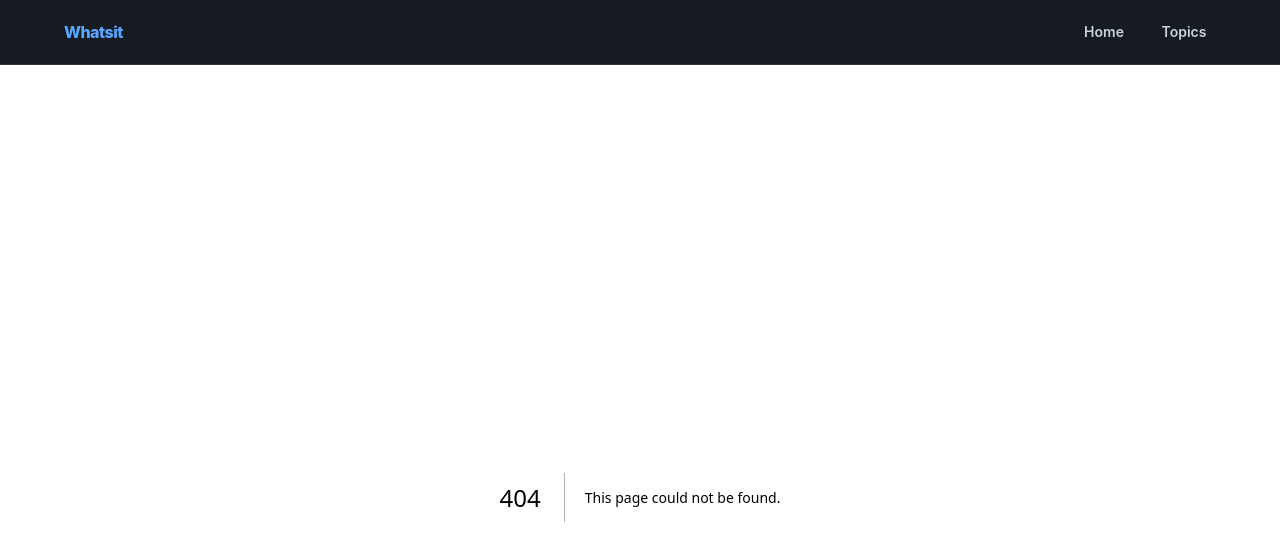
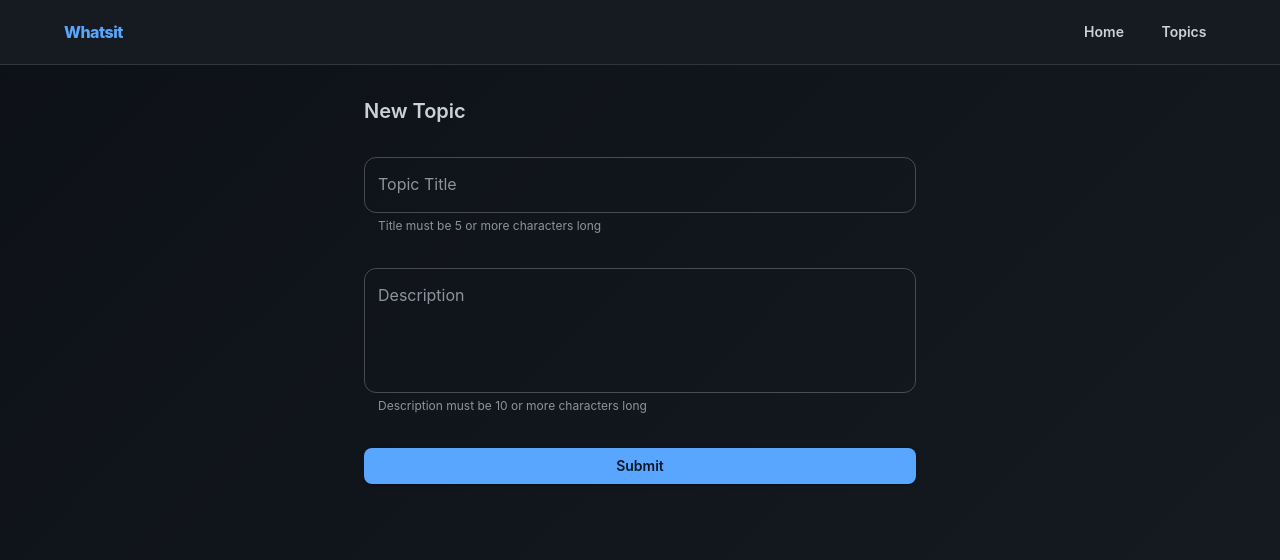
Before and after one commit to mattandbucs34/whatsit-nextjs, a Next.js app: page /topics/new in a window 1280 px wide. Before the commit this address had no page. Shown: the top 560 px of the page. Built offline with nearby package versions, Linux system fonts and the light colour scheme; no server answers; what @mui/material-nextjs would draw is missing.

Commit message:
add ability to create new topic

```diff
--- a/package.json
+++ b/package.json
@@ -12,6 +12,7 @@
   "dependencies": {
     "@emotion/react": "^11.14.0",
     "@emotion/styled": "^11.14.1",
+    "@hookform/resolvers": "^5.4.0",
     "@mui/icons-material": "^7.3.6",
     "@mui/material": "^7.3.6",
     "@mui/material-nextjs": "^9.1.1",
@@ -20,7 +21,9 @@
     "next": "16.1.1",
     "pg": "^8.22.0",
     "react": "19.2.3",
-    "react-dom": "19.2.3"
+    "react-dom": "19.2.3",
+    "react-hook-form": "^7.80.0",
+    "zod": "^4.4.3"
   },
   "devDependencies": {
     "@types/node": "^20",
--- /dev/null
+++ b/src/app/topics/action.ts
@@ -0,0 +1,20 @@
+'use server';
+
+import { addTopic } from '@/db/queries/topics';
+import { TopicInput, topicSchema } from '@/lib/validations/topic';
+import { revalidatePath } from 'next/cache';
+import { redirect } from 'next/navigation';
+
+export const createTopicAction = async (data: TopicInput) => {
+    const result = topicSchema.safeParse(data);
+
+    if (!result.success) {
+        throw new Error('Invalid input data');
+    }
+
+    const newTopic = await addTopic(result.data);
+
+    revalidatePath('/topics');
+
+    redirect(`/topics/${newTopic.id}`);
+};
--- /dev/null
+++ b/src/app/topics/new/page.tsx
@@ -0,0 +1,78 @@
+'use client';
+
+import { useForm, Controller } from 'react-hook-form';
+import { zodResolver } from '@hookform/resolvers/zod';
+import Button from '@mui/material/Button';
+import Container from '@mui/material/Container';
+import Stack from '@mui/material/Stack';
+import TextField from '@mui/material/TextField';
+import Typography from '@mui/material/Typography';
+import { topicSchema, TopicInput } from '@/lib/validations/topic';
+import { createTopicAction } from '../action';
+
+const NewTopicPage = () => {
+    const { control, handleSubmit, formState: { errors, isSubmitting } } = useForm<TopicInput>({
+        resolver: zodResolver(topicSchema),
+        defaultValues: {
+            title: '',
+            description: '',
+        },
+    });
+
+    const onSubmit = async (data: TopicInput) => {
+        await createTopicAction(data);
+    };
+
+    return (
+        <Container maxWidth={'sm'}>
+            <Typography variant={'h4'} component={'h1'} mb={4}>
+                New Topic
+            </Typography>
+
+            <Stack component={'form'} onSubmit={handleSubmit(onSubmit)} spacing={4}>
+                <Controller
+                    name={'title'}
+                    control={control}
+                    render={({ field }) => (
+                        <TextField
+                            {...field}
+                            label={'Topic Title'}
+                            variant={'outlined'}
+                            fullWidth={true}
+                            error={!!errors.title}
+                            helperText={errors.title ? errors.title.message : 'Title must be 5 or more characters long'}
+                        />
+                    )}
+                />
+
+                <Controller
+                    name={'description'}
+                    control={control}
+                    render={({ field }) => (
+                        <TextField
+                            {...field}
+                            label={'Description'}
+                            variant={'outlined'}
+                            multiline={true}
+                            rows={4}
+                            fullWidth={true}
+                            error={!!errors.description}
+                            helperText={errors.description ? errors.description.message : 'Description must be 10 or more characters long'}
+                        />
+                    )}
+                />
+
+                <Button
+                    type={'submit'}
+                    variant={'contained'}
+                    color={'primary'}
+                    disabled={isSubmitting}
+                >
+                    Submit
+                </Button>
+            </Stack>
+        </Container>
+    );
+};
+
+export default NewTopicPage;
--- /dev/null
+++ b/src/lib/validations/topic.ts
@@ -0,0 +1,12 @@
+import { z } from 'zod';
+
+export const topicSchema = z.object({
+    title: z
+        .string()
+        .min(5, { message: 'Title must be 5 or more characters long' }),
+    description: z
+        .string()
+        .min(10, { message: 'Description must be 10 or more characters long' }),
+});
+
+export type TopicInput = z.infer<typeof topicSchema>;
```
Also changed, not shown: 1 other file (tests, documents, lock files or other folders).
